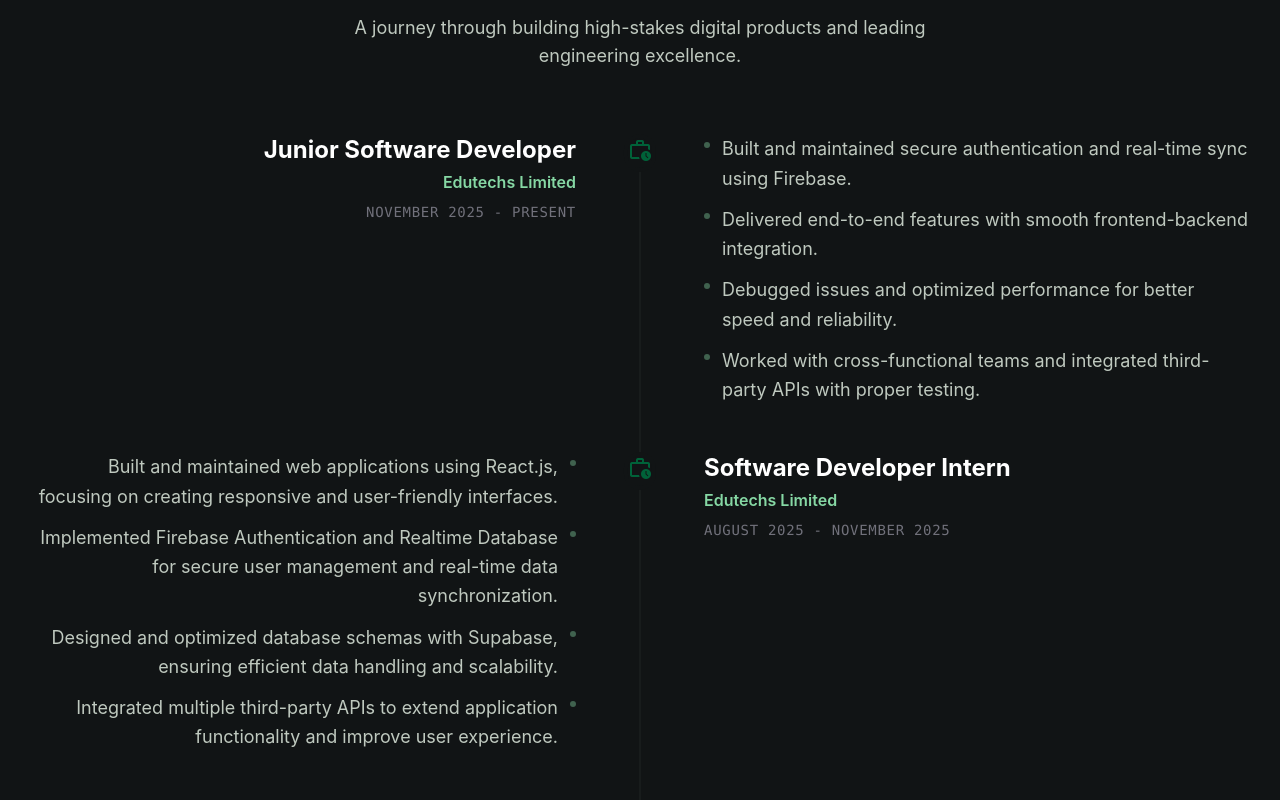
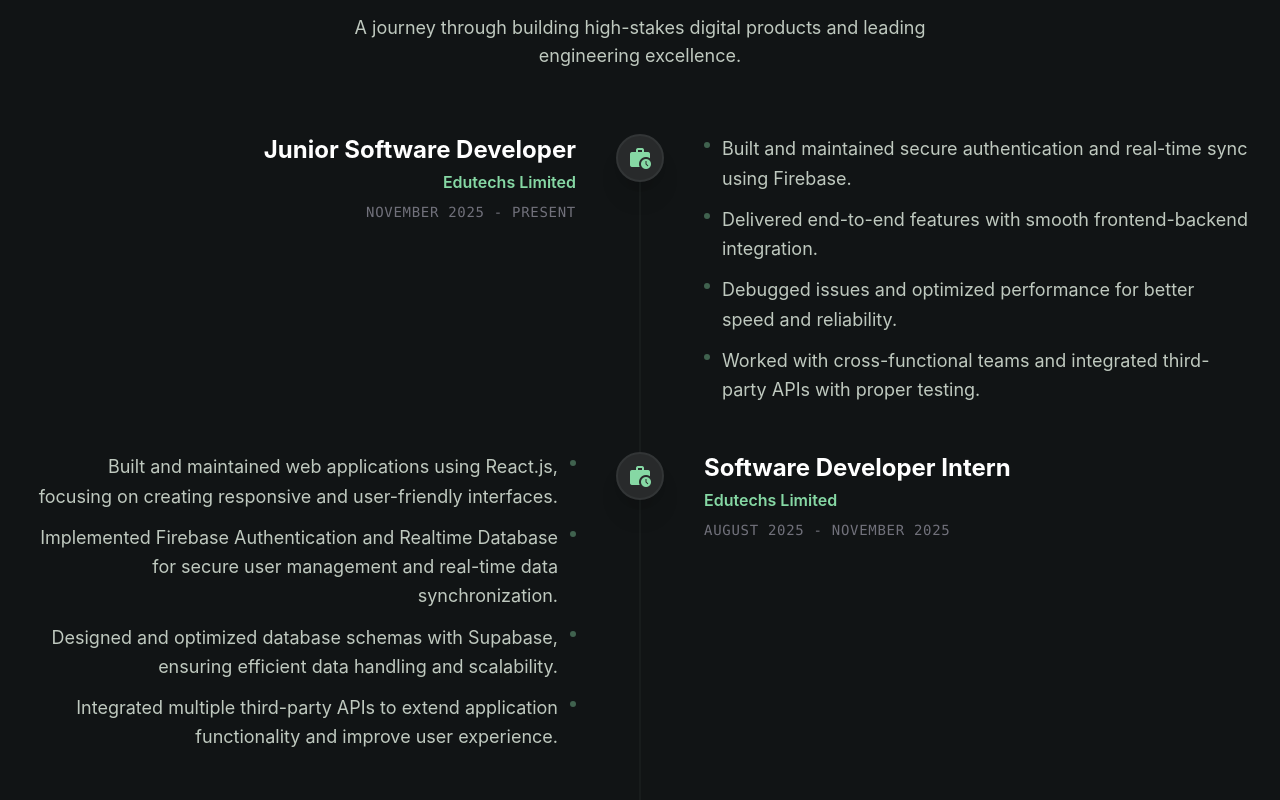
Before and after one commit to sakib-333/portfolio, a React (Vite) app: page / in a window 1280 px wide. Shown: the part 920-1720 px from the top of the page. Built offline with nearby package versions, Linux system fonts and the light colour scheme.

Commit message:
Update experience section.

```diff
--- a/src/components/main/Experience.tsx
+++ b/src/components/main/Experience.tsx
@@ -79,10 +79,11 @@
 
                     <div className="space-y-12">
                         {experiences.map((exp, index) => (
-                            <div key={index} className="relative">
+                            <div key={index} className="relative group">
                                 {/* Timeline Dot */}
-                                <div className="hidden md:block absolute left-1/2 -translate-x-1/2 top-0 rounded-full border-4 border-background bg-background z-10">
-                                    <span className="material-symbols-outlined filled-icon text-4xl text-primary-container">
+                                <div className="hidden md:flex items-center justify-center absolute left-1/2 -translate-x-1/2 top-0 w-12 h-12 rounded-full bg-surface-container-high border-2 border-surface-variant shadow-xl z-10 group-hover:border-primary/50 group-hover:shadow-primary/10 transition-all duration-500">
+                                    <div className="absolute inset-0 rounded-full bg-primary/5 opacity-0 group-hover:opacity-100 transition-opacity duration-300" />
+                                    <span className="material-symbols-outlined filled-icon text-2xl text-primary transition-transform duration-500">
                                         work_history
                                     </span>
                                 </div>
--- a/src/index.css
+++ b/src/index.css
@@ -115,4 +115,7 @@
     .skill-gradient {
         background: linear-gradient(135deg, rgba(255, 255, 255, 0.05) 0%, rgba(255, 255, 255, 0) 100%);
     }
+    .filled-icon {
+        font-variation-settings: 'FILL' 1, 'wght' 400, 'GRAD' 0, 'opsz' 24;
+    }
 }
```
